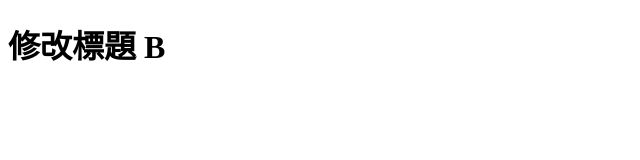
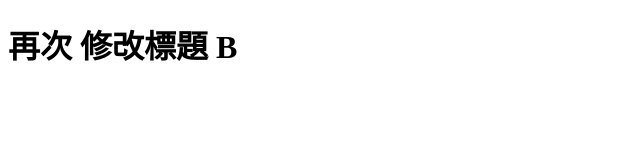
Before and after one commit to JiaYu0220/2024-gitPractice2, a plain HTML site: page index.html in a window 1280 px wide. Shown: the whole page, without its empty margins (0-640 px from the left). Drawn offline with Linux system fonts and the light colour scheme.

Commit message:
再次修改 h1 文字，增加 B 資訊

```diff
--- a/index.html
+++ b/index.html
@@ -6,6 +6,6 @@
     <title>再次修改 title</title>
   </head>
   <body>
-    <h1>修改標題 B</h1>
+    <h1>再次 修改標題 B</h1>
   </body>
 </html>
```
